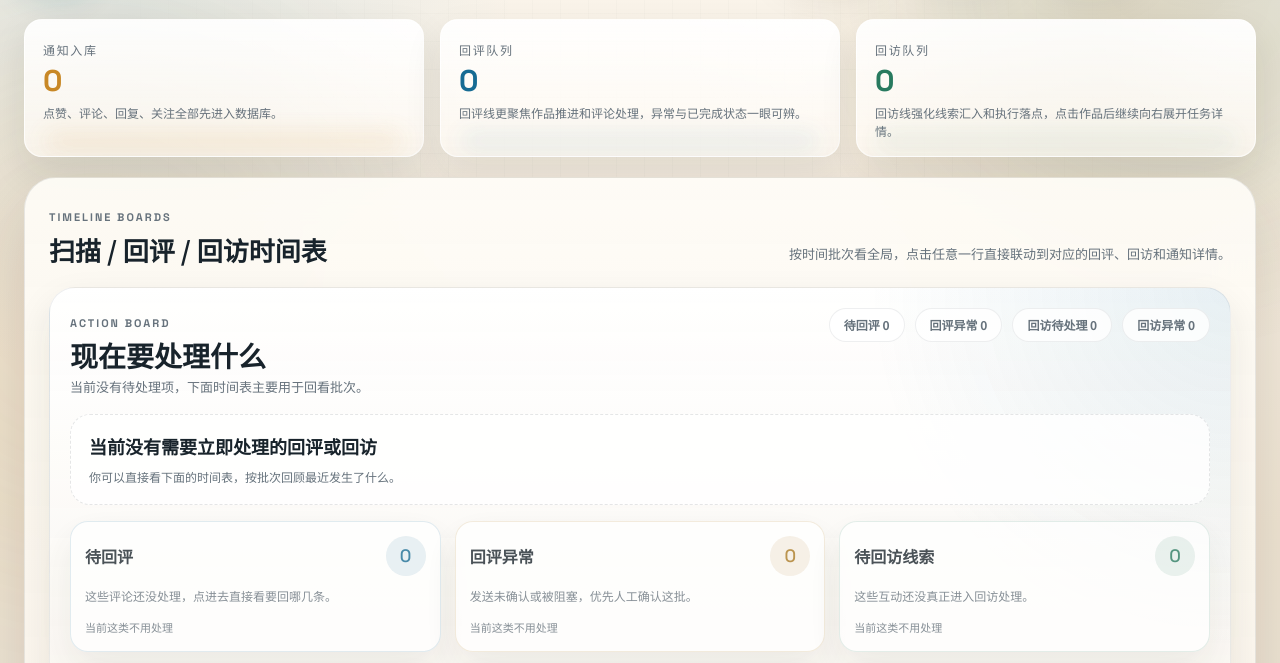
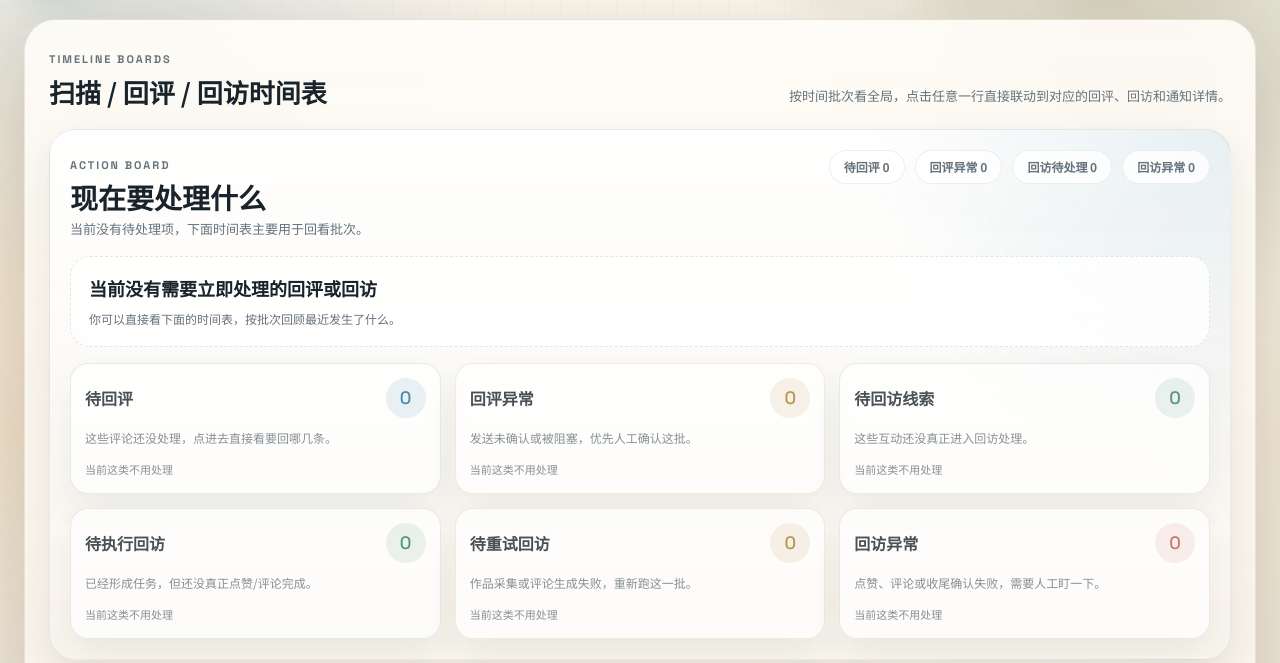
Before and after one commit to breezePeak/li_shang_wang_lai, a website: page public/index.html in a window 1280 px wide. Shown: the part 127-790 px from the top of the page. Drawn offline with Linux system fonts and the light colour scheme; no server answers.

Commit message:
移除顶部概览卡片

```diff
--- a/public/index.html
+++ b/public/index.html
@@ -46,24 +46,6 @@
         </button>
       </div>
     </header>
-
-    <section class="hero-band">
-      <div class="hero-card accent-main">
-        <span class="hero-label">通知入库</span>
-        <strong id="summary-collected-total">0</strong>
-        <p>点赞、评论、回复、关注全部先进入数据库。</p>
-      </div>
-      <div class="hero-card accent-reply">
-        <span class="hero-label">回评队列</span>
-        <strong id="summary-reply-total">0</strong>
-        <p>回评线更聚焦作品推进和评论处理，异常与已完成状态一眼可辨。</p>
-      </div>
-      <div class="hero-card accent-visit">
-        <span class="hero-label">回访队列</span>
-        <strong id="summary-visit-total">0</strong>
-        <p>回访线强化线索汇入和执行落点，点击作品后继续向右展开任务详情。</p>
-      </div>
-    </section>
 
     <main class="workspace-shell">
       <section class="flow-panel">
```
